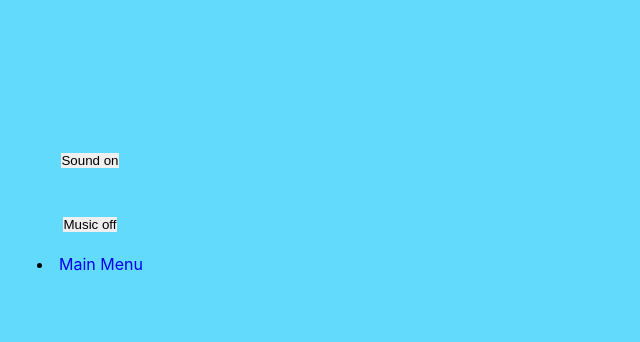
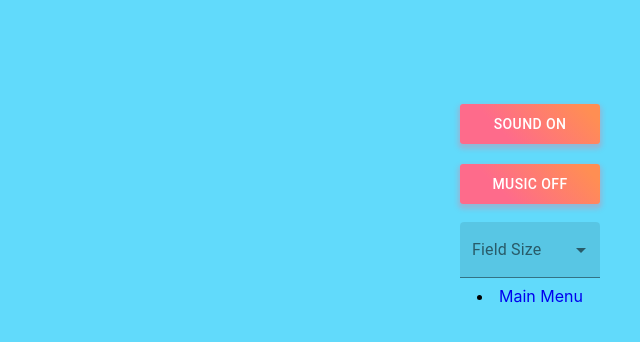
Before and after one commit to AStashevskaya/Game-React, a React (Create React App) app: page /options in a window 1280 px wide. Shown: the top 342 px of the page, without its empty margins (110-750 px from the left). Built offline with nearby package versions, Linux system fonts and the light colour scheme.

Commit message:
feat: add btn and selector

```diff
--- a/package.json
+++ b/package.json
@@ -3,6 +3,8 @@
   "version": "0.1.0",
   "private": true,
   "dependencies": {
+    "@material-ui/core": "^4.11.3",
+    "@material-ui/styles": "^4.11.3",
     "@testing-library/jest-dom": "^5.11.9",
     "@testing-library/react": "^11.2.5",
     "@testing-library/user-event": "^12.7.1",
--- a/src/components/Game/Card.jsx
+++ b/src/components/Game/Card.jsx
@@ -3,10 +3,8 @@ import React from 'react';
 import PropTypes from 'prop-types';
 
 const Card = ({
-  title, frontRotate, backRotate, handleClick, isFlipped,
-}) => {
-  console.log(isFlipped);
-  return (
+  title, frontRotate, backRotate, handleClick,
+}) => (
   // eslint-disable-next-line jsx-a11y/click-events-have-key-events
   <div className="card" onClick={handleClick}>
     <div className={`card__front ${frontRotate}`}>
@@ -17,13 +15,12 @@ const Card = ({
     </div>
   </div>
 );
-};
 
 Card.defaultProps = {
   title: '',
   frontRotate: '',
   backRotate: '',
-  isFlipped: false,
+//   isFlipped: false,
 //   handleClick: () => {},
 };
 
@@ -32,7 +29,7 @@ Card.propTypes = {
   frontRotate: PropTypes.string,
   backRotate: PropTypes.string,
   handleClick: PropTypes.func.isRequired,
-  isFlipped: PropTypes.bool,
+//   isFlipped: PropTypes.bool,
 };
 
 export default Card;
--- a/src/components/Game/Game.jsx
+++ b/src/components/Game/Game.jsx
@@ -21,8 +21,6 @@ const GamePage = ({ getClick }) => {
     return cards;
   };
   const cards = generateArr();
-
-  console.log(cards);
 
   useEffect(() => {
 
--- a/src/components/Game/GameField.jsx
+++ b/src/components/Game/GameField.jsx
@@ -1,4 +1,3 @@
-/* eslint-disable no-unused-vars */
 import React, { useState, useEffect } from 'react';
 import PropTypes from 'prop-types';
 
@@ -8,6 +7,7 @@ const GameField = ({ cards }) => {
   const [cardsClosed, setCardsClosed] = useState(false);
   const [openedCards, setOpendeCards] = useState([]);
   const [mached, setMached] = useState([]);
+  const [count, setCount] = useState(0);
 
   useEffect(() => {
     setInterval(() => {
@@ -21,34 +21,47 @@ const GameField = ({ cards }) => {
   });
 
   const [arr1, setArr1] = useState(arr);
-  console.log(setArr1);
+
+  const close = () => {
+    setTimeout(() => {
+      arr1.forEach((el) => {
+        if (!mached.includes(el)) el.isFlipped = false;
+      });
+      setArr1(arr1);
+      setOpendeCards([]);
+    }, 800);
+  };
+
+  const setCorrect = (a, b) => {
+    setCount(count + 1);
+    if (a.clickedTimes === b.clickedTimes && a.clickedTimes === 1) {
+      setCount(count + 5);
+    }
+    setMached([...mached, a, b]);
+    setOpendeCards([]);
+  };
 
   useEffect(() => {
     if (openedCards.length === 2) {
       const [a, b] = openedCards;
       if (a.index === b.index) {
-        setMached([...mached, a, b]);
-        setOpendeCards([]);
+        setCorrect(a, b);
       } else {
-        setTimeout(() => {
-          arr1.forEach((el) => {
-            el.isFlipped = false;
-          });
-          setArr1(arr1);
-          setOpendeCards([]);
-        }, 800);
+        close();
       }
     }
   }, [openedCards]);
 
   const handleClick = (card) => {
+    if (!cardsClosed || mached.includes(card) || openedCards.includes(card)) return;
+
     const flippedCard = arr1.find((el) => el.id === card.id);
     flippedCard.isFlipped = true;
+    flippedCard.count += 1;
+
     setArr1(arr1);
     setOpendeCards([...openedCards, card]);
   };
-
-  console.log(arr1);
 
   return (
     <div className="gamefield">
@@ -59,7 +72,6 @@ const GameField = ({ cards }) => {
           frontRotate={cardsClosed && !card.isFlipped ? 'front-rotate' : ''}
           backRotate={cardsClosed && !card.isFlipped ? 'back-rotate' : ''}
           handleClick={() => handleClick(card)}
-          isFlipped={card.isFlipped}
         />
       ))}
     </div>
--- a/src/components/Menu/Options.jsx
+++ b/src/components/Menu/Options.jsx
@@ -1,14 +1,16 @@
 import React from 'react';
 import { useDispatch, useSelector } from 'react-redux';
 import PropTypes from 'prop-types';
-// import { Link } from 'react-router-dom';
+// import Button from '@material-ui/core/Button';
+import MyButton from './options/MyButton';
 
 import { toggleMusic, toggleSound } from '../../redux/music/action';
-// import toggleSound from '../../redux/sound/SoundAction';
 
 // eslint-disable-next-line import/extensions
 import { menuLink } from '../../data/navBarData';
 import MenuButton from './MenuButton';
+
+import Selector from './options/Selector';
 
 const OptionsPage = ({ getClick }) => {
   const { path, title } = menuLink;
@@ -30,18 +32,19 @@ const OptionsPage = ({ getClick }) => {
 
   return (
     <div className="options">
-      <div className="options__button">
-        <button type="submit" onClick={switchSound}>
-          {isSoundOn ? 'Sound on' : 'Sound off'}
-        </button>
+      {/* <div className="options__button"> */}
+      <MyButton color="primary" type="submit" onClick={switchSound}>
+        {isSoundOn ? 'Sound on' : 'Sound off'}
+      </MyButton>
 
-      </div>
-      <div className="options__button">
-        <button type="submit" onClick={switchMusic}>
-          {isMusicOn ? 'Music on' : 'Music off'}
-        </button>
-
-      </div>
+      {/* </div> */}
+      {/* <div className="options__button"> */}
+      <MyButton color="primary" type="submit" onClick={switchMusic}>
+        {isMusicOn ? 'Music on' : 'Music off'}
+      </MyButton>
+      {/*
+      </div> */}
+      <Selector />
       <MenuButton
         getClick={getClick}
         text={title}
@@ -52,52 +55,11 @@ const OptionsPage = ({ getClick }) => {
   );
 };
 
-// const OptionsPage = ({
-//   MusicOn, SoundOn, toggleMusic, toggleSound, getClick,
-// }) => {
-//   const { path, title } = menuLink;
-
-//   const handleClick = (e) => {
-//     toggleSound(e);
-//     getClick();
-//   };
-
-//   return (
-//     <div className="options">
-//       <div className="options__button">
-//         <button type="submit" onClick={handleClick}>
-//           {SoundOn ? 'Sound on' : 'Sound off'}
-//         </button>
-
-//       </div>
-//       <div className="options__button">
-//         <button type="submit" onClick={toggleMusic}>
-//           {MusicOn ? 'Music on' : 'Music off'}
-//         </button>
-
-//       </div>
-//       <MenuButton
-//         text={title}
-//         path={path}
-//       />
-//     </div>
-
-//   );
-// };
-
 OptionsPage.defaultProps = {
-  // MusicOn: false,
-  // SoundOn: false,
-  // togggleMusic: () => {},
-  // togggleSound: () => {},
   getClick: () => {},
 };
 
 OptionsPage.propTypes = {
-  // MusicOn: PropTypes.bool,
-  // SoundOn: PropTypes.bool,
-  // togggleMusic: PropTypes.func,
-  // togggleSound: PropTypes.func,
   getClick: PropTypes.func,
 };
 
--- /dev/null
+++ b/src/components/Menu/options/MyButton.jsx
@@ -0,0 +1,18 @@
+import { styled } from '@material-ui/core/styles';
+import Button from '@material-ui/core/Button';
+
+const MyButton = styled(Button)({
+  background: 'linear-gradient(45deg, #FE6B8B 30%, #FF8E53 90%)',
+  border: 0,
+  borderRadius: 3,
+  boxShadow: '0 3px 5px 2px rgba(255, 105, 135, .3)',
+  color: 'white',
+  height: 40,
+  display: 'flex',
+  justifyContent: 'center',
+  alignItems: 'center',
+  minWidth: 140,
+  margin: '10px',
+});
+
+export default MyButton;
--- /dev/null
+++ b/src/components/Menu/options/Selector.jsx
@@ -0,0 +1,40 @@
+import React from 'react';
+import { makeStyles } from '@material-ui/core/styles';
+
+import InputLabel from '@material-ui/core/InputLabel';
+import MenuItem from '@material-ui/core/MenuItem';
+import FormControl from '@material-ui/core/FormControl';
+import Select from '@material-ui/core/Select';
+
+const useStyles = makeStyles((theme) => ({
+  formControl: {
+    margin: theme.spacing(1),
+    minWidth: 140,
+  },
+  selectEmpty: {
+    marginTop: theme.spacing(2),
+  },
+}));
+
+const Selector = () => {
+  const classes = useStyles();
+
+  return (
+    <FormControl variant="filled" className={classes.formControl}>
+      <InputLabel id="demo-simple-select-filled-label">Field Size</InputLabel>
+      <Select
+        labelId="demo-simple-select-filled-label"
+        id="demo-simple-select-filled"
+                // value={age}
+                // onChange={handleChange}
+        label="Age"
+      >
+        <MenuItem value={10}>10</MenuItem>
+        <MenuItem value={16}>16</MenuItem>
+        <MenuItem value={24}>24</MenuItem>
+      </Select>
+    </FormControl>
+  );
+};
+
+export default Selector;
--- a/src/redux/rootReducer.js
+++ b/src/redux/rootReducer.js
@@ -1,11 +1,11 @@
 import { combineReducers } from 'redux';
 
 import musicReducer from './music/reducerMusic';
-import soundReducer from './sound/soundReducer';
+// import soundReducer from './sound/soundReducer';
 
 const rootReducer = combineReducers({
   music: musicReducer,
-  sound: soundReducer,
+  // sound: soundReducer,
 });
 
 export default rootReducer;
--- a/src/scss/_options.scss
+++ b/src/scss/_options.scss
@@ -1,4 +1,5 @@
 .options {
+margin: auto;
 display: flex;
 flex-direction: column;
 justify-content: center;
```
Also changed, not shown: 1 other file (tests, documents, lock files or other folders). Lines whose indentation alone changed are shown as unchanged.
